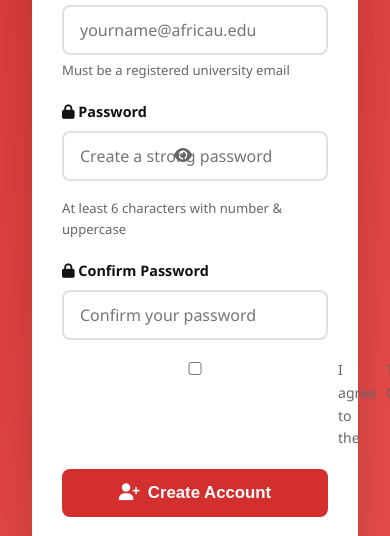
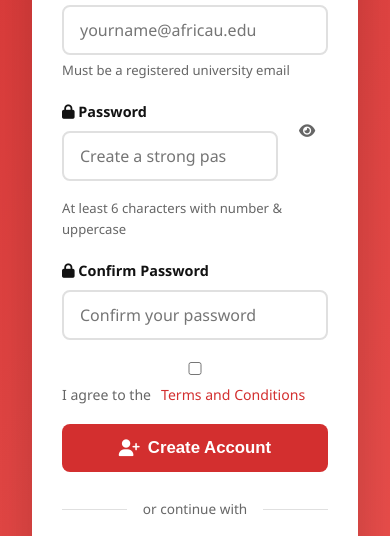
Before and after one commit to akedegrasse-arch/au-bazaar, a website: page public/register.html in a window 390 px wide. Shown: the part 795-1331 px from the top of the page. Drawn offline with Linux system fonts and the light colour scheme; no server answers.

Commit message:
fixed the password space while registering on mobile

```diff
--- a/public/css/styles.css
+++ b/public/css/styles.css
@@ -2999,6 +2999,53 @@ textarea.form-control {
     width: 100%;
   }
 
+  /* Password toggle fix on mobile */
+  .password-toggle {
+    position: relative;
+  }
+
+  .password-toggle input.form-control {
+    padding-right: 50px !important;
+    width: calc(100% - 50px) !important;
+  }
+
+  .password-toggle .toggle-btn {
+    position: absolute;
+    right: 0;
+    top: 0;
+    width: 45px;
+    height: 100%;
+    padding: 12px 16px;
+    background: none;
+    border: none;
+    cursor: pointer;
+    font-size: 0.9rem;
+    display: flex;
+    align-items: center;
+    justify-content: center;
+    pointer-events: all;
+    z-index: 5;
+  }
+
+  /* Terms checkbox text wrapping on mobile */
+  .terms-check {
+    gap: 8px;
+    align-items: flex-start;
+    flex-wrap: wrap;
+    line-height: 1.4;
+  }
+
+  .terms-check input {
+    margin-top: 3px;
+    min-width: 18px;
+    flex-shrink: 0;
+  }
+
+  .terms-check a {
+    color: var(--primary);
+    text-decoration: none;
+  }
+
   /* Sell page form */
   .sell-page {
     padding: 1rem;
--- a/public/register.html
+++ b/public/register.html
@@ -50,8 +50,11 @@
       gap: 10px;
       font-size: 0.88rem;
       color: var(--gray);
+      flex-wrap: wrap;
     }
-    .terms-check input { margin-top: 3px; flex-shrink: 0; }
+    .terms-check input { margin-top: 3px; flex-shrink: 0; min-width: 18px; }
+    .terms-check a { color: var(--primary); text-decoration: none; }
+    .terms-check a:hover { text-decoration: underline; }
   </style>
 </head>
 <body>
```
